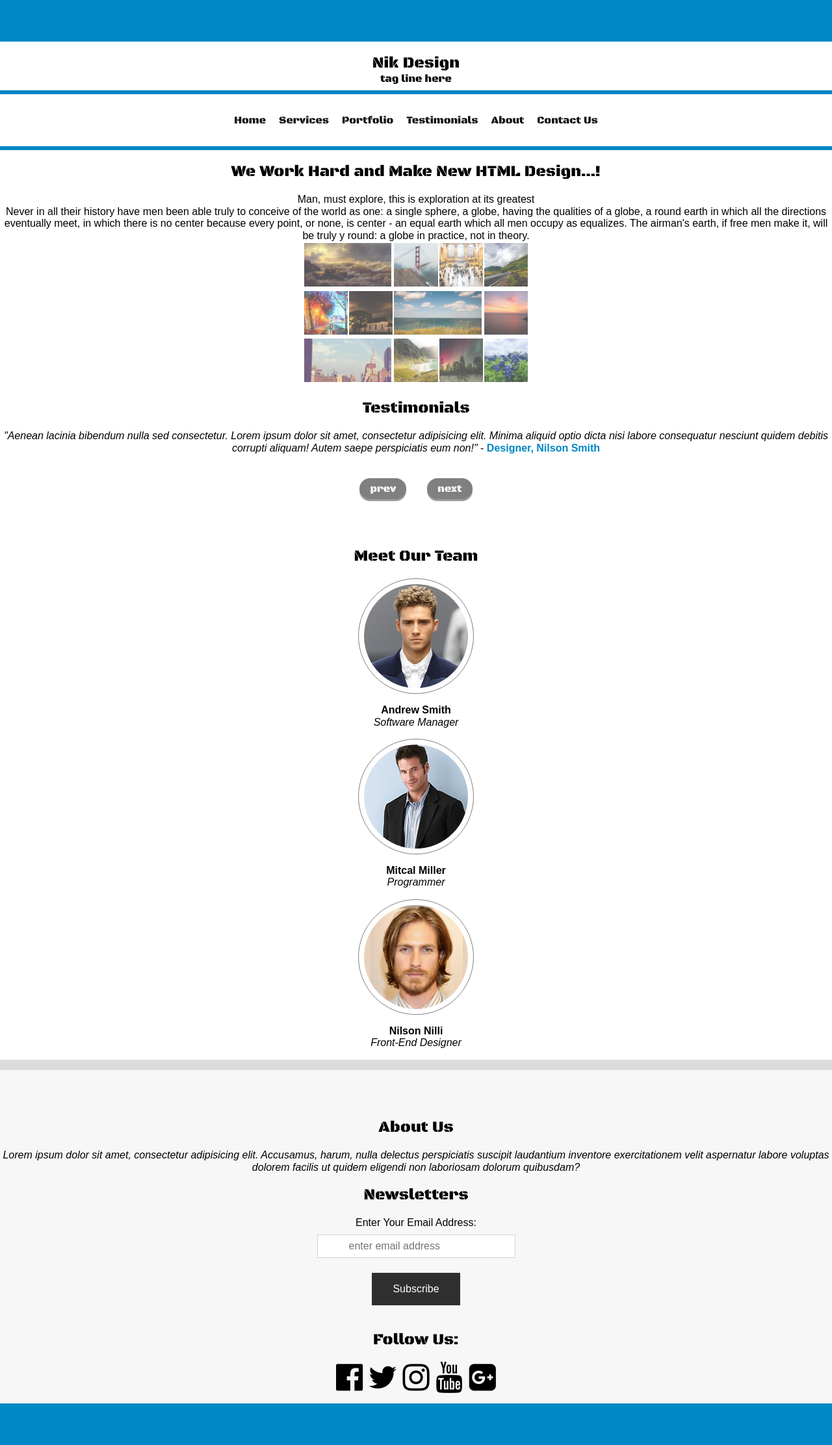
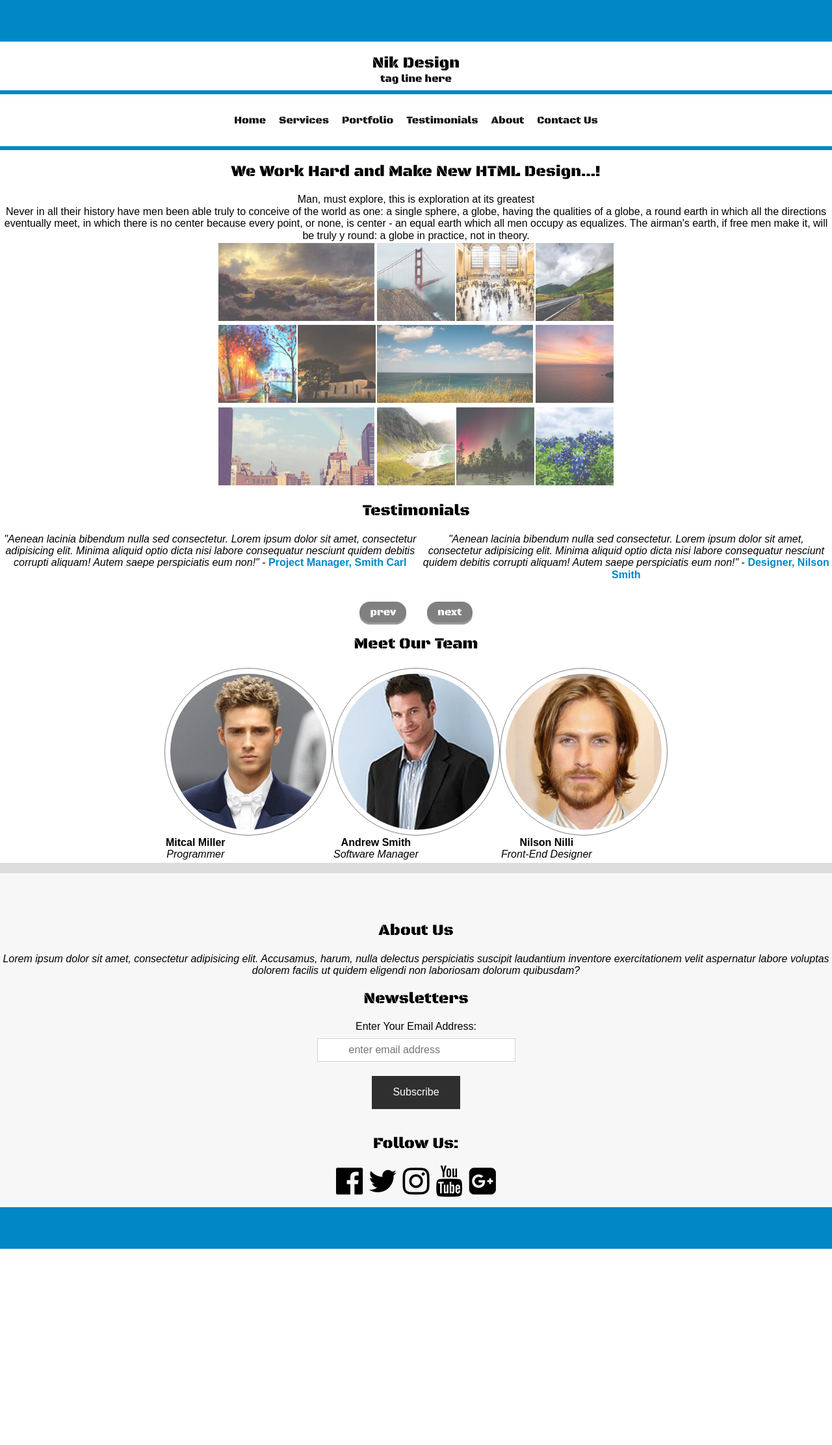
Before and after one commit to Campbell20/lesson6-challenge-day2, a Jekyll site: the page built from index.html, in a window 1280 px wide. Shown: the whole page at 65% size. Built offline with Jekyll 4.4.1, drawn with Linux system fonts in a browser that asks for light colours; nearby versions of some CDN libraries; after the commit the page ends 1922 px from its top, so only the background shows below that.

Commit message:
changes to 820px

```diff
--- a/_includes/meet-our-team.html
+++ b/_includes/meet-our-team.html
@@ -1,11 +1,8 @@
 
-<br>
-<br>
-<br>
 
 <h2>Meet Our Team</h2>
 
-
+<div class="meet-our-team-container-320px">
 <div class="teammember-picture">
     <img src="{{ site.github.url}}/images/person.jpg" alt="">
 </div>
@@ -27,3 +24,40 @@
     <strong>Nilson Nilli</strong><br>
     <em>Front-End Designer</em>
 </div>
+
+</div>
+
+<div class="meet-our-team-container-820px">
+<table class="meetteam-table">
+    <tr>
+        <td class="teammember-picture">
+            <img src="{{ site.github.url}}/images/person.jpg" alt="">
+        </td>
+        <td class="teammember-text">
+             <strong>Mitcal Miller</strong><br>
+            <em>Programmer</em>
+
+        </td>
+    </tr>
+    <tr>
+        <td class="teammember-picture">
+           <img src="{{ site.github.url}}/images/person2.jpg" alt="">
+        </td>
+        <td class="teammember-text">
+            <strong>Andrew Smith</strong><br>
+            <em>Software Manager</em>
+        </td>
+    </tr>
+    <tr>
+        <td class="teammember-picture">
+            <img src="{{ site.github.url}}/images/person3.jpg" alt="">
+        </td>
+        <td class="teammember-text">
+                 <strong>Nilson Nilli</strong><br>
+            <em>Front-End Designer</em>
+
+        </td>
+    </tr>
+
+</table>
+</div>
--- a/_sass/media-queries.scss
+++ b/_sass/media-queries.scss
@@ -15,6 +15,21 @@
   //   font-size: 2.4rem;
   //   z-index: 9999;
   // }
+   .content-middle-container img {
+    height:4.2rem;
+  }
+
+  .teammember-picture img {
+    height: 10rem;
+    padding: .5rem;
+  }
+  .content-bottom-container-620px {
+    display: none;
+  }
+  .meet-our-team-container-820px{
+    display:none;
+  }
+
 }
 
 @media screen and (min-width: 480px) {
@@ -60,6 +75,20 @@
     display: flex;
     padding-bottom: 0;
   }
+  .content-middle-container img {
+    height: 7.5rem;
+  }
+  .teammember-picture img {
+    height: 15rem;
+    padding: .5rem;
+  }
+  .content-bottom-container-320px {
+    display: none;
+  }
+
+  .content-bottom-container-620px {
+    display: flex;
+  }
 }
 
 @media screen and (min-width: 810px) {
@@ -67,6 +96,14 @@
   //   content: "810px";
   //   color: black;
   // }
+   .meet-our-team-container-320px {
+    display:none;
+  }
+  .meet-our-team-container-820px {
+    display:flex;
+    // flex-flow: row nowrap;
+    // margin: 5rem 0;
+  }
 }
 
 @media screen and (min-width: 1400px) {
--- a/_sass/meet-our-team.scss
+++ b/_sass/meet-our-team.scss
@@ -1,10 +1,13 @@
+.meet-our-team-container-820px {
+    display: flex;
+    justify-content: center;
+}
+
 h2 {
  font-weight: lighter;
 }
 
 .teammember-picture img {
-    height: 10rem;
-    padding: .5rem;
     border-radius: 20rem;
     border: .1rem solid gray;
 }
@@ -21,3 +24,17 @@ h2 {
     margin:1rem 0;
     text-align: center;
 }
+
+
+.meetteam-table {
+    height:auto;
+    text-align:center;
+}
+.meetteam-table tbody:first-child{
+    display:inline-flex;
+}
+
+.meetteam-table tr:nth-child{
+    display:flex;
+    text-align:center;
+}
--- a/css/main.scss
+++ b/css/main.scss
@@ -41,7 +41,6 @@ body {
 
 .content-middle-container img {
     opacity: 0.7;
-    height: 4.2rem;
 }
 
 .content-middle-container img:hover {
@@ -92,3 +91,9 @@ table, tr, td {
     box-shadow: 0 .2rem #666;
     transform: translateY(4px);
 }
+
+.content-bottom-container-620px {
+    flex-flow: row nowrap;
+    justify-content: center;
+    margin-bottom:2rem;
+}
--- a/index.html
+++ b/index.html
@@ -65,10 +65,23 @@ Never in all their history have men been able truly to conceive of the world as
 
 
 <div class="content-bottom-container">
+     <h2>Testimonials</h2>
+    <div class="content-bottom-container-320px">
 
-    <h2>Testimonials</h2>
 
     <span class="content-bottom-text"> <em>"Aenean lacinia bibendum nulla sed consectetur. Lorem ipsum dolor sit amet, consectetur adipisicing elit. Minima aliquid optio dicta nisi labore consequatur nesciunt quidem debitis corrupti aliquam! Autem saepe perspiciatis eum non!"</em> - <span class="bluetext">Designer, Nilson Smith</span></span><br><br>
+    </div>
+
+
+
+    <div class="content-bottom-container-620px">
+
+
+    <span class="content-bottom-text"> <em>"Aenean lacinia bibendum nulla sed consectetur. Lorem ipsum dolor sit amet, consectetur adipisicing elit. Minima aliquid optio dicta nisi labore consequatur nesciunt quidem debitis corrupti aliquam! Autem saepe perspiciatis eum non!"</em> - <span class="bluetext">Project Manager, Smith Carl</span></span><br><br>
+
+    <span class="content-bottom-text"> <em>"Aenean lacinia bibendum nulla sed consectetur. Lorem ipsum dolor sit amet, consectetur adipisicing elit. Minima aliquid optio dicta nisi labore consequatur nesciunt quidem debitis corrupti aliquam! Autem saepe perspiciatis eum non!"</em> - <span class="bluetext">Designer, Nilson Smith</span></span><br><br>
+       </div>
+
 
     <div class="prevandnextbuttons">
         <div class="roundedbutton">
```
